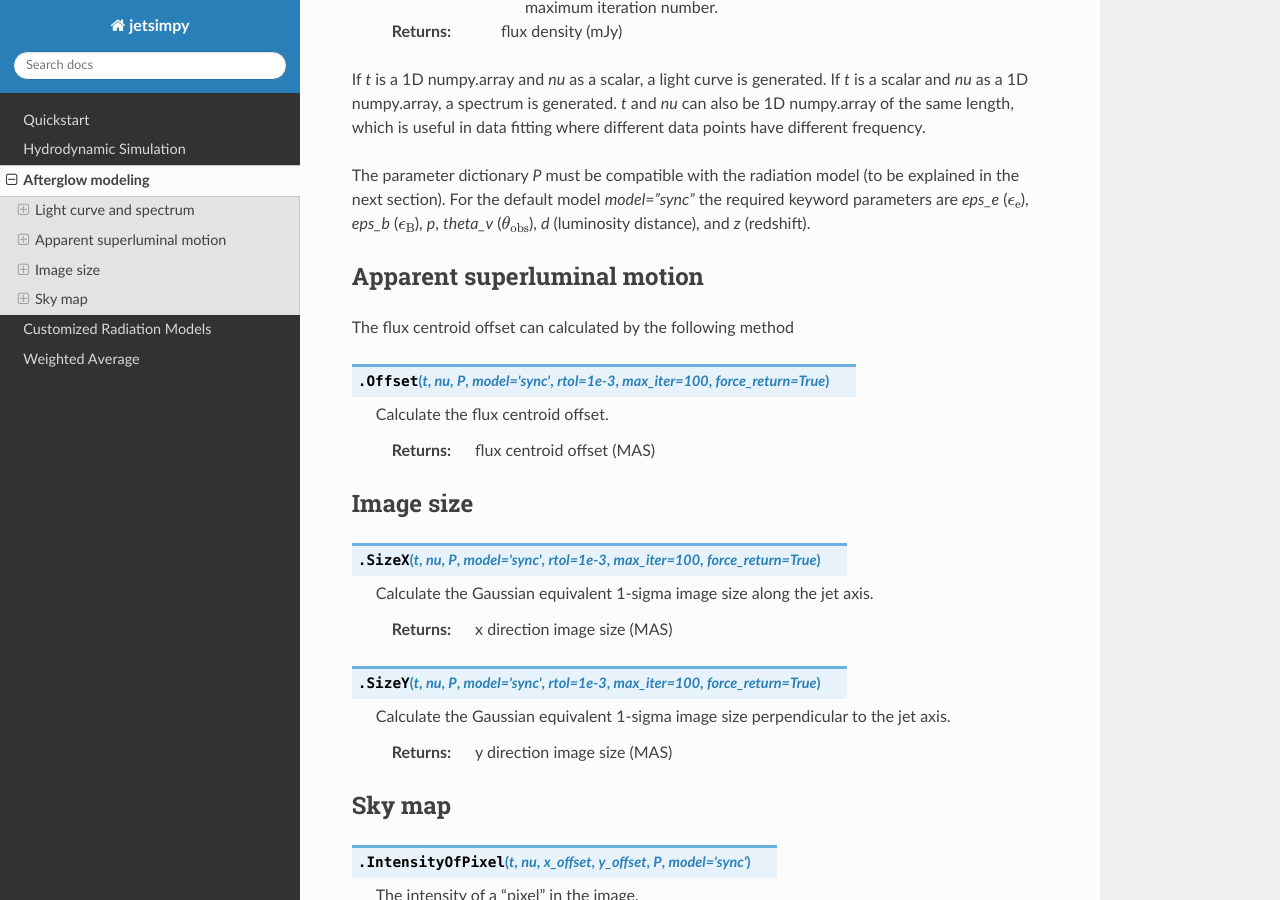
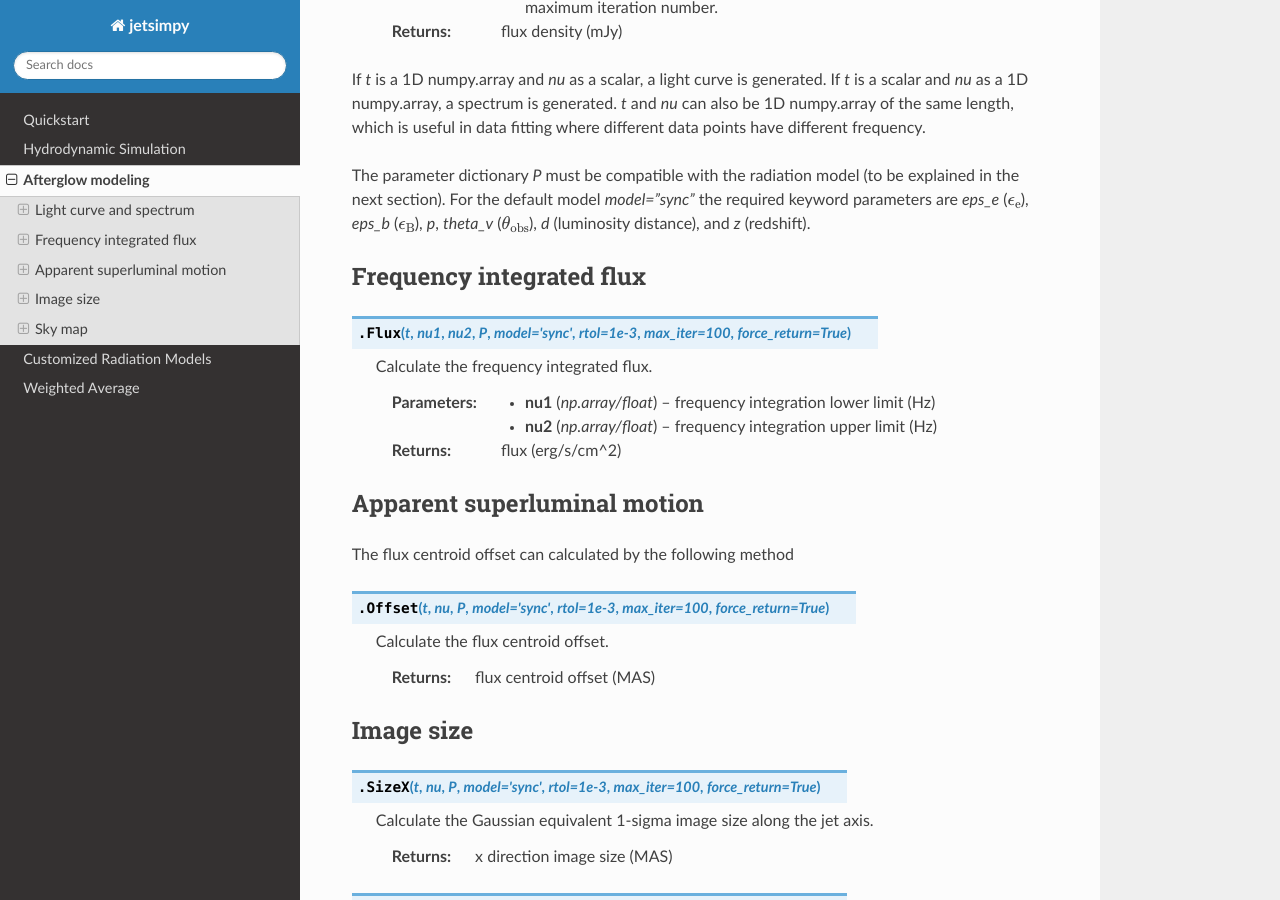
Before and after one commit to haowang-astro/jetsimpy, a Sphinx documentation site: the page built from docs/source/afterglow.rst, in a window 1280 px wide and 900 px high, scrolled down 559 px. Built offline with Sphinx 7.4.7 and the Read the Docs theme 3.1.0, drawn with Linux system fonts in a browser that asks for light colours.

Commit message:
doc update

```diff
--- a/docs/source/afterglow.rst
+++ b/docs/source/afterglow.rst
@@ -20,6 +20,16 @@ Light curve and spectrum
 If `t` is a 1D numpy.array and `nu` as a scalar, a light curve is generated. If `t` is a scalar and `nu` as a 1D numpy.array, a spectrum is generated. `t` and `nu` can also be 1D numpy.array of the same length, which is useful in data fitting where different data points have different frequency.
 
 The parameter dictionary `P` must be compatible with the radiation model (to be explained in the next section). For the default model `model="sync"` the required keyword parameters are `eps_e` (:math:`\epsilon_{\rm e}`), `eps_b` (:math:`\epsilon_{\rm B}`), `p`, `theta_v` (:math:`\theta_{\rm obs}`), `d` (luminosity distance), and `z` (redshift).
+
+Frequency integrated flux
+-------------------------
+.. py:method:: .Flux(t, nu1, nu2, P, model='sync', rtol=1e-3, max_iter=100, force_return=True)
+
+    Calculate the frequency integrated flux.
+
+    :param np.array/float nu1: frequency integration lower limit (Hz)
+    :param np.array/float nu2: frequency integration upper limit (Hz)
+    :return: flux (erg/s/cm^2)
 
 Apparent superluminal motion
 ----------------------------
```
